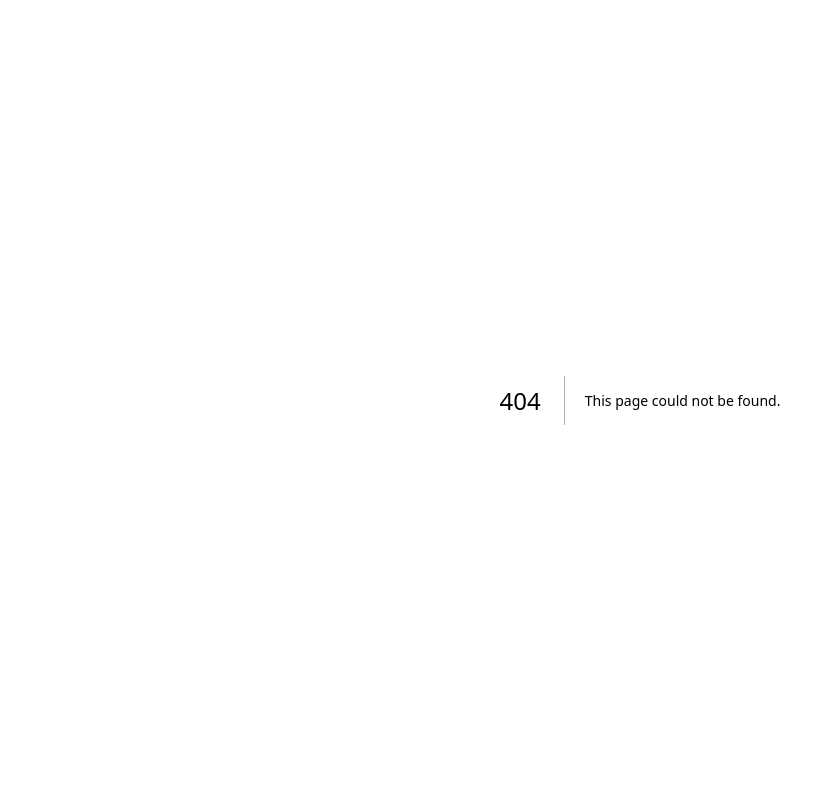
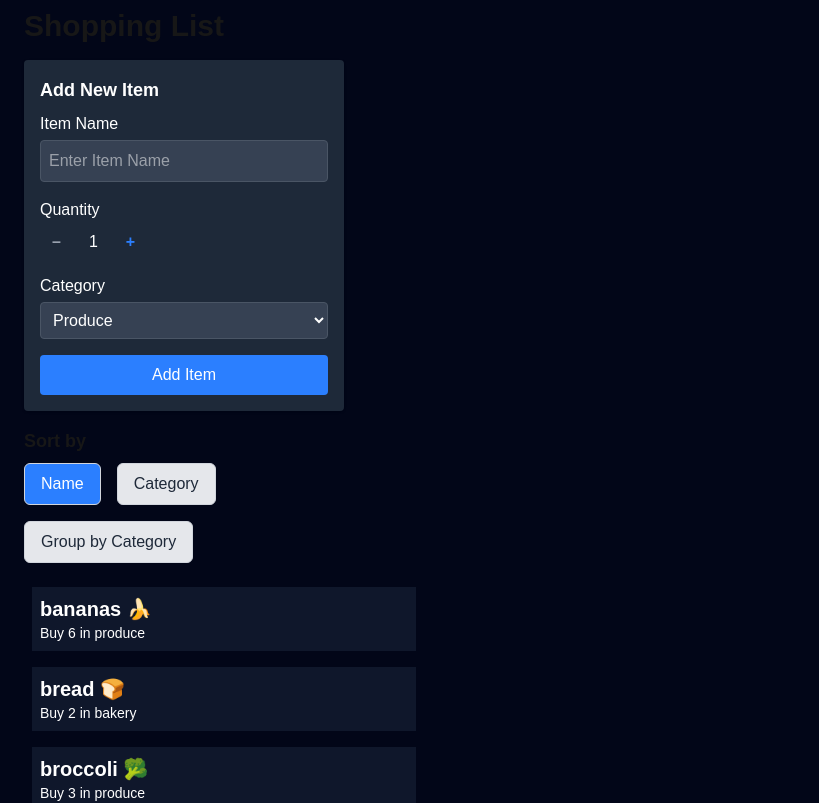
Before and after one commit to OnkarSingh-git/cprg306-assignments, a Next.js app: page /week-7 in a window 1280 px wide. Before the commit this address had no page. Shown: the top 803 px of the page, without its empty margins (0-819 px from the left). Built offline with nearby package versions, Linux system fonts and the light colour scheme.

Commit message:
Week-7 Assignment

```diff
--- /dev/null
+++ b/app/week-7/item-list.js
@@ -0,0 +1,117 @@
+"use client";
+import React, { useState } from "react";
+import Item from "./item";
+
+const ItemList = ({ items }) => {
+  const [sortBy, setSortBy] = useState("name");
+  const [groupByCategory, setGroupByCategory] = useState(false);
+  const sortedItems = !groupByCategory
+    ? [...items].sort((a, b) => {
+        if (sortBy === "name") return a.name.localeCompare(b.name);
+        if (sortBy === "category") return a.category.localeCompare(b.category);
+        return 0;
+      })
+    : null;
+
+  const groupedItems = groupByCategory
+    ? items.reduce((acc, item) => {
+        if (!acc[item.category]) {
+          acc[item.category] = [];
+        }
+        acc[item.category].push(item);
+        return acc;
+      }, {})
+    : null;
+
+  return (
+    <div className="p-4">
+      <div className="mb-4">
+        <div className="mb-2 font-bold text-lg">Sort by</div>
+        <div className="flex gap-4">
+          <button
+            onClick={() => {
+              setSortBy("name");
+              setGroupByCategory(false);
+            }}
+            className={`px-4 py-2 rounded-md border border-gray-300 transition-colors ${
+              sortBy === "name"
+                ? "bg-blue-500 text-white"
+                : "bg-gray-200 text-gray-800 hover:bg-gray-300"
+            }`}
+          >
+            Name
+          </button>
+          <button
+            onClick={() => {
+              setSortBy("category");
+              setGroupByCategory(false);
+            }}
+            className={`px-4 py-2 rounded-md border border-gray-300 transition-colors ${
+              sortBy === "category"
+                ? "bg-blue-500 text-white"
+                : "bg-gray-200 text-gray-800 hover:bg-gray-300"
+            }`}
+          >
+            Category
+          </button>
+        </div>
+      </div>
+
+      <div className="mb-4">
+        <button
+          onClick={() => setGroupByCategory(!groupByCategory)}
+          className={`px-4 py-2 rounded-md border border-gray-300 transition-colors ${
+            groupByCategory
+              ? "bg-blue-500 text-white"
+              : "bg-gray-200 text-gray-800 hover:bg-gray-300"
+          }`}
+        >
+          Group by Category
+        </button>
+      </div>
+
+      {groupByCategory ? (
+        Object.keys(groupedItems)
+          .sort((a, b) => a.localeCompare(b))
+          .map((category) => (
+            <div key={category} className="mb-6">
+              <h2 className="capitalize text-xl font-semibold mb-2">
+                {category}
+              </h2>
+              <ul className="p-2 space-y-4">
+                {groupedItems[category]
+                  .sort((a, b) => {
+                    if (sortBy === "name")
+                      return a.name.localeCompare(b.name);
+                    if (sortBy === "category")
+                      return a.category.localeCompare(b.category);
+                    return 0;
+                  })
+                  .map((item) => (
+                    <Item
+                      key={item.id}
+                      name={item.name}
+                      quantity={item.quantity}
+                      category={item.category}
+                    />
+                  ))}
+              </ul>
+            </div>
+          ))
+      ) : (
+        <ul className="p-2 space-y-4">
+          {sortedItems.map((item) => (
+            <Item
+              key={item.id}
+              name={item.name}
+              quantity={item.quantity}
+              category={item.category}
+            />
+          ))}
+        </ul>
+      )}
+    </div>
+  );
+};
+
+export default ItemList;
--- /dev/null
+++ b/app/week-7/item.js
@@ -0,0 +1,16 @@
+import React from "react";
+
+const Item = ({ name, quantity, category }) => {
+  return (
+    <div className="p-2 bg-slate-900 max-w-sm">
+      <li className="flex flex-col">
+        <span className="font-bold text-white text-xl">{name}</span>
+        <p className="text-white text-sm">
+          Buy {quantity} in {category}
+        </p>
+      </li>
+    </div>
+  );
+};
+
+export default Item;
--- /dev/null
+++ b/app/week-7/items.json
@@ -0,0 +1,74 @@
+[
+    {
+      "id": "1h2GJKH12gkHG31h1H",
+      "name": "milk, 4 L 🥛",
+      "quantity": 1,
+      "category": "dairy"
+    },
+    {
+      "id": "2KJH3k2j3H1k2J3K1H",
+      "name": "bread 🍞",
+      "quantity": 2,
+      "category": "bakery"
+    },
+    {
+      "id": "3h2KJH3k2j3H1k2J3",
+      "name": "eggs, dozen 🥚",
+      "quantity": 2,
+      "category": "dairy"
+    },
+    {
+      "id": "4k2J3K1H2GJKH12gk",
+      "name": "bananas 🍌",
+      "quantity": 6,
+      "category": "produce"
+    },
+    {
+      "id": "5H1h1H2KJH3k2j3H",
+      "name": "broccoli 🥦",
+      "quantity": 3,
+      "category": "produce"
+    },
+    {
+      "id": "6H1k2J3K1H2GJKH1",
+      "name": "chicken breasts, 1 kg 🍗",
+      "quantity": 1,
+      "category": "meat"
+    },
+    {
+      "id": "7gkHG31h1H2KJH3k",
+      "name": "pasta sauce 🍝",
+      "quantity": 3,
+      "category": "canned goods"
+    },
+    {
+      "id": "8j3H1k2J3K1H2GJK",
+      "name": "spaghetti, 454 g 🍝",
+      "quantity": 2,
+      "category": "dry goods"
+    },
+    {
+      "id": "9H12gkHG31h1H2KJ",
+      "name": "toilet paper, 12 pack 🧻",
+      "quantity": 1,
+      "category": "household"
+    },
+    {
+      "id": "10H3k2j3H1k2J3K1",
+      "name": "paper towels, 6 pack",
+      "quantity": 1,
+      "category": "household"
+    },
+    {
+      "id": "11k2J3K1H2GJKH12",
+      "name": "dish soap 🍽️",
+      "quantity": 1,
+      "category": "household"
+    },
+    {
+      "id": "12GJKH12gkHG31h1",
+      "name": "hand soap 🧼",
+      "quantity": 4,
+      "category": "household"
+    }
+  ]
--- /dev/null
+++ b/app/week-7/new-item.js
@@ -0,0 +1,104 @@
+"use client";
+import { useState } from "react";
+
+export default function NewItem({ onAddItem }) {
+  const [name, setName] = useState("");
+  const [category, setCategory] = useState("produce");
+  const [quantity, setQuantity] = useState(1);
+
+  const increment = () => {
+    setQuantity((prevQuantity) => (prevQuantity < 20 ? prevQuantity + 1 : prevQuantity));
+  };
+
+  const decrement = () => {
+    setQuantity((prevQuantity) => (prevQuantity > 1 ? prevQuantity - 1 : prevQuantity));
+  };
+
+  const handleSubmit = (event) => {
+    event.preventDefault();
+    const newItem = {
+      id: Math.random().toString(36).substr(2, 9),
+      name,
+      category,
+      quantity,
+    };
+
+    onAddItem(newItem);
+
+    setName("");
+    setCategory("produce");
+    setQuantity(1);
+  };
+
+  return (
+    <div className="max-w-xs ml-4 p-4 bg-gray-800 rounded shadow text-white">
+      <h2 className="text-lg font-bold mb-2">Add New Item</h2>
+      <form onSubmit={handleSubmit}>
+        <div className="mb-4">
+          <label htmlFor="name" className="block mb-1">Item Name</label>
+          <input
+            type="text"
+            id="name"
+            placeholder="Enter Item Name"
+            value={name}
+            onChange={(event) => setName(event.target.value)}
+            required
+            className="w-full p-2 rounded bg-gray-700 border border-gray-600"
+          />
+        </div>
+
+        <div className="mb-4">
+          <label className="block mb-1">Quantity</label>
+          <div className="flex items-center">
+            <button
+              type="button"
+              onClick={decrement}
+              disabled={quantity === 1}
+              className={`px-3 py-1 font-bold ${quantity === 1 ? "text-gray-400" : "text-blue-500"}`}
+            >
+              –
+            </button>
+            <span className="mx-4">{quantity}</span>
+            <button
+              type="button"
+              onClick={increment}
+              disabled={quantity === 20}
+              className={`px-3 py-1 font-bold ${quantity === 20 ? "text-gray-400" : "text-blue-500"}`}
+            >
+              +
+            </button>
+          </div>
+        </div>
+
+        <div className="mb-4">
+          <label htmlFor="category" className="block mb-1">Category</label>
+          <select
+            id="category"
+            value={category}
+            onChange={(event) => setCategory(event.target.value)}
+            className="w-full p-2 rounded bg-gray-700 border border-gray-600"
+          >
+            <option value="produce">Produce</option>
+            <option value="dairy">Dairy</option>
+            <option value="bakery">Bakery</option>
+            <option value="meat">Meat</option>
+            <option value="frozen">Frozen Foods</option>
+            <option value="canned">Canned Goods</option>
+            <option value="dry">Dry Goods</option>
+            <option value="beverages">Beverages</option>
+            <option value="snacks">Snacks</option>
+            <option value="household">Household</option>
+            <option value="other">Other</option>
+          </select>
+        </div>
+
+        <button
+          type="submit"
+          className="w-full bg-blue-500 hover:bg-blue-600 text-white py-2 rounded"
+        >
+          Add Item
+        </button>
+      </form>
+    </div>
+  );
+}
--- /dev/null
+++ b/app/week-7/page.js
@@ -0,0 +1,22 @@
+"use client";
+import React, { useState } from "react";
+import NewItem from "./new-item";
+import ItemList from "./item-list";
+import itemsData from "./items.json";
+
+const Page = () => {
+  const [items, setItems] = useState(itemsData);
+  const handleAddItem = (newItem) => {
+    setItems((prevItems) => [...prevItems, newItem]);
+  };
+
+  return (
+    <main className="p-2 bg-slate-950">
+      <h1 className="text-3xl font-bold mb-4 ml-4">Shopping List</h1>
+      <NewItem onAddItem={handleAddItem} />
+      <ItemList items={items} />
+    </main>
+  );
+};
+
+export default Page;
```
